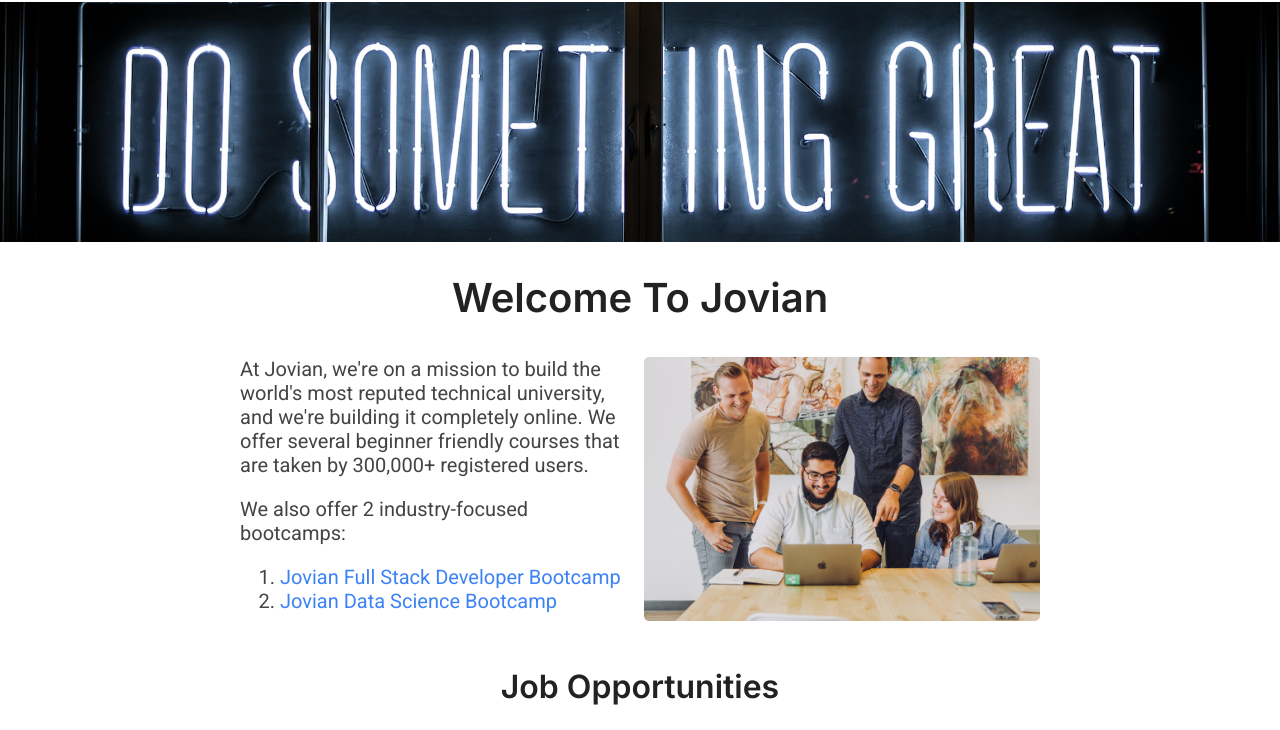
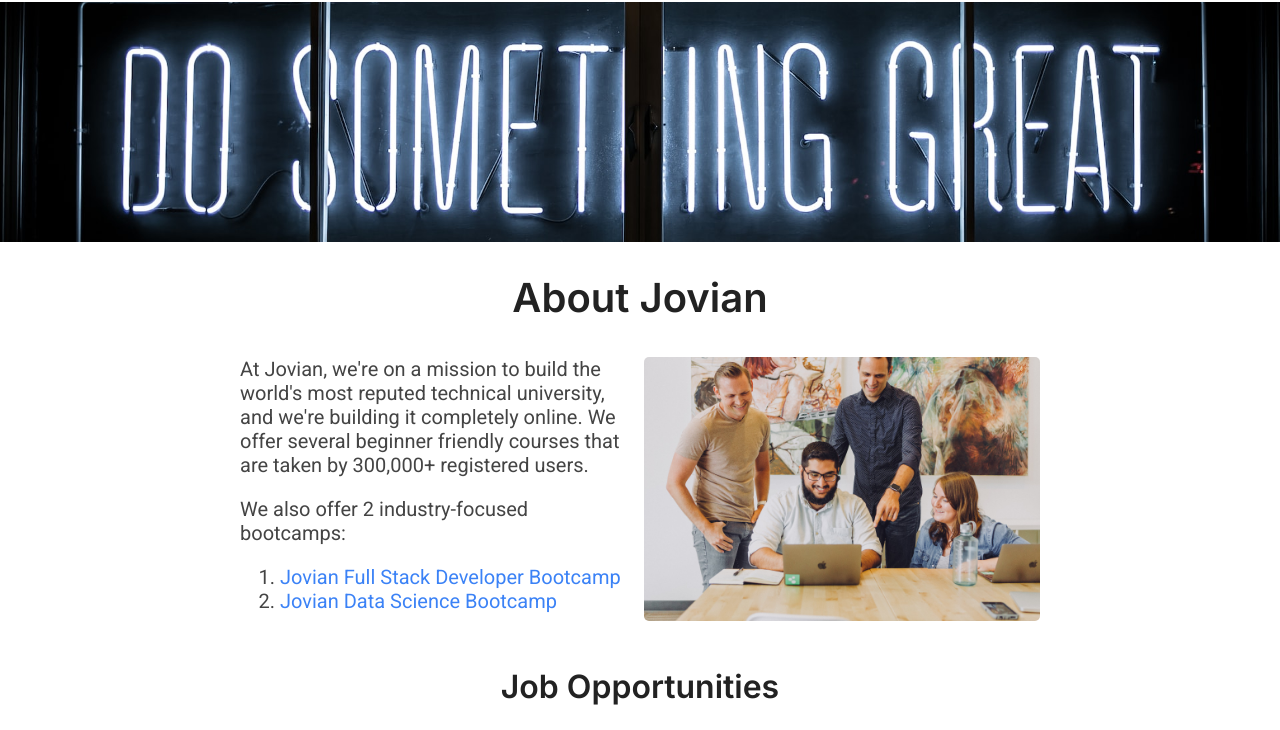
Before and after one commit to Enigmatic-Echo/Jovion-Careers-Site-Live, a plain HTML site: page src/index.html in a window 1280 px wide. Shown: the part 48-778 px from the top of the page. Drawn offline with Linux system fonts and the light colour scheme.

Commit message:
change to about Jovian

```diff
--- a/src/index.html
+++ b/src/index.html
@@ -19,7 +19,7 @@
     <img id="banner" src="banner.jpg" alt="Banner" height="240">
 
     <h1>
-        Welcome To Jovian
+        About Jovian
     </h1>
 
     <div id="about">
```
